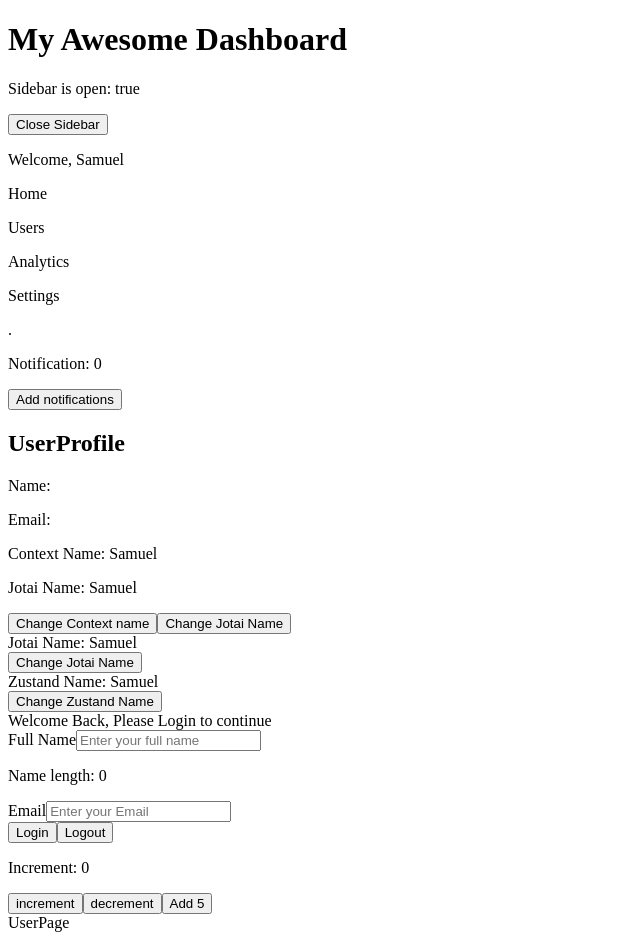
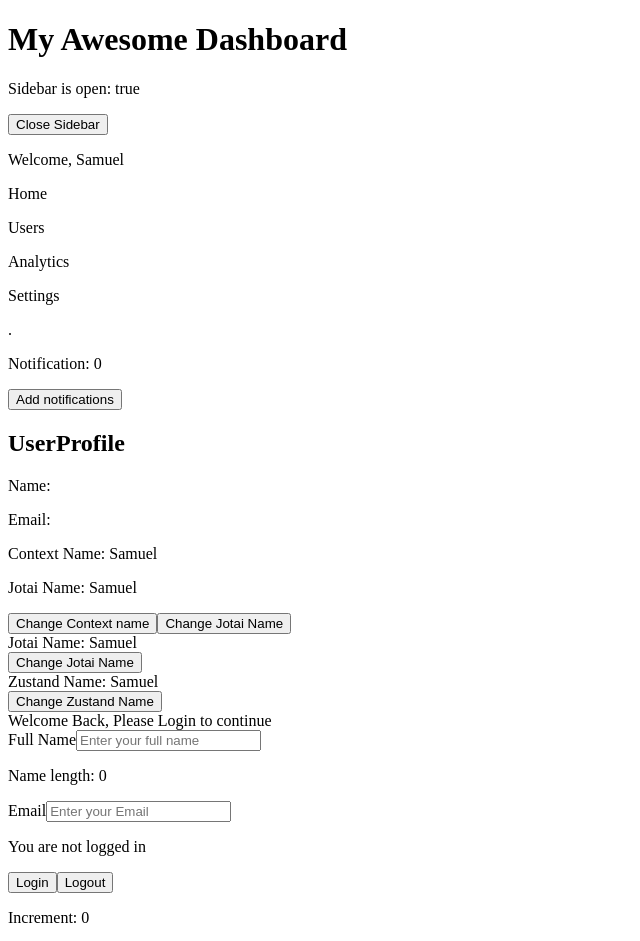
Before and after one commit to Sammycode332/Dashboard, a React (Vite) app in the folder Dashboard/: page / in a window 1280 px wide. Shown: the top 941 px of the page, without its empty margins (0-640 px from the left). Built offline with nearby package versions, Linux system fonts and the light colour scheme.

Commit message:
feat: complete conditional rendering lesson

```diff
--- a/Dashboard/src/components/Login.tsx
+++ b/Dashboard/src/components/Login.tsx
@@ -9,6 +9,7 @@ const Login = () => {
 
     const login = useUserStore((state) => state.login)
     const logout = useUserStore((state)=>state.logout)
+    const isLoggedIn = useUserStore((state)=> state.isLoggedIn)
     type CounterState = {
         count: number
     }
@@ -118,6 +119,7 @@ const Login = () => {
                     placeholder='Enter your Email'
                     required/>
                 </div>
+                {isLoggedIn? <p>You are logged in </p>: <p>You are not logged in</p>}
                 <button type = "submit">Login</button>
                 <button type = "button" onClick={handleLogout}>Logout</button>
                 <p>Increment: {state.count}</p>
```
